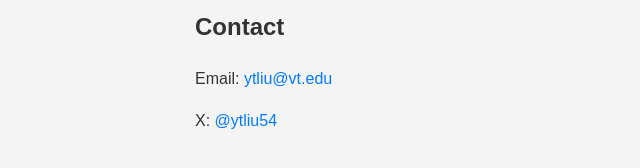
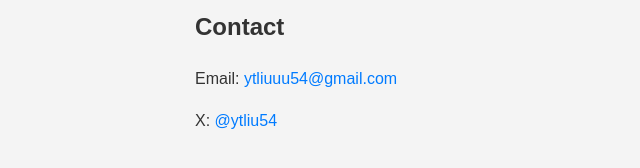
Before and after one commit to ytliu54/AcademicPage, a plain HTML site: page index.html in a window 1280 px wide. Shown: the part 478-646 px from the top of the page, 45-685 px from the left. Drawn offline with Linux system fonts and the light colour scheme.

Commit message:
Update index.html

```diff
--- a/index.html
+++ b/index.html
@@ -32,7 +32,7 @@
 
         <section>
             <h2>Contact</h2>
-            <p>Email: <a href="mailto: ytliu@vt.edu">ytliu@vt.edu</a></p>
+            <p>Email: <a href="mailto: ytliuuu54@gmail.com">ytliuuu54@gmail.com</a></p>
             <p>X: <a href="https://x.com/ytliu54">@ytliu54</a></p>
         </section>
     </main>
```
